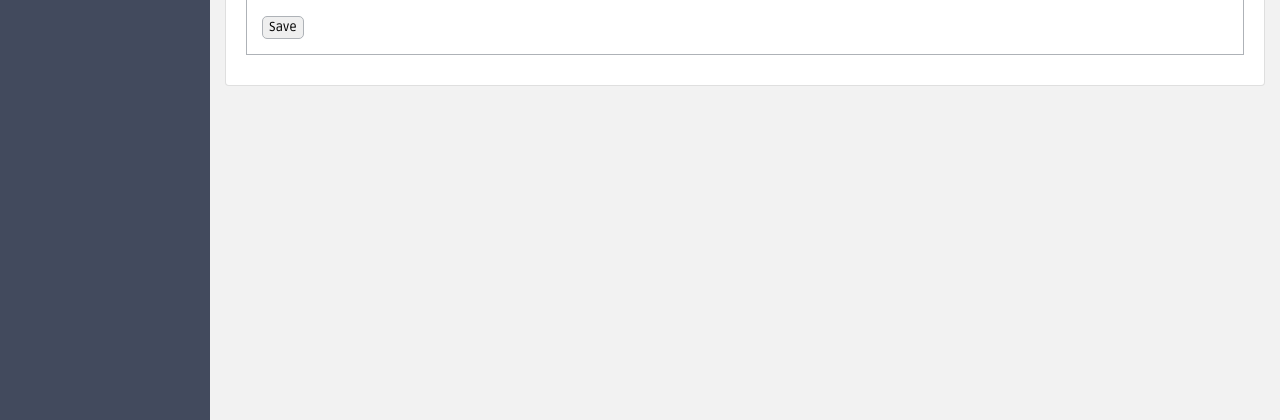
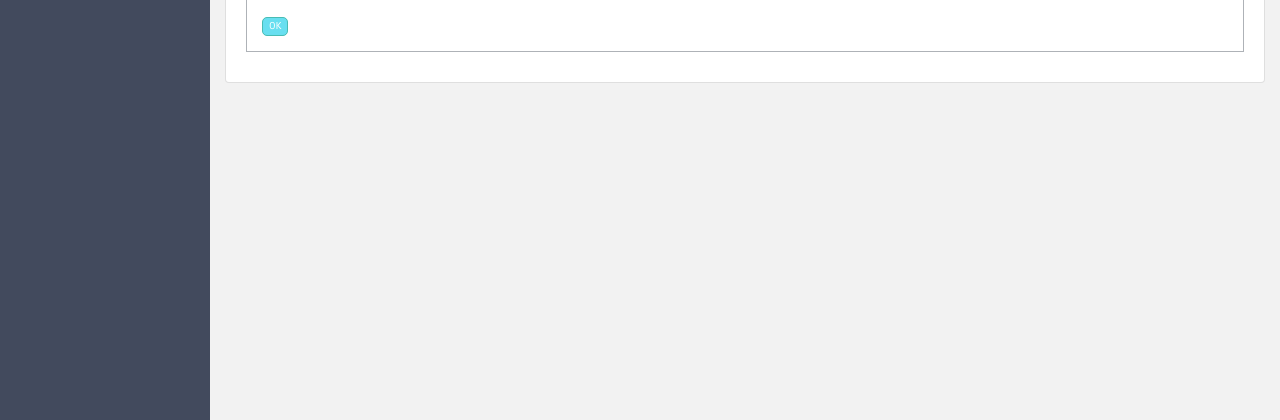
Before and after one commit to gcantu/kaizen, a Django app: page /proposal/add_proposal/1 in a window 1280 px wide. Shown: the part 380-800 px from the top of the page. Run offline with Django 3.2, Linux system fonts and the light colour scheme; data that the repository does not hold is empty; parts of the project's set-up code (start-up, migrations or seed data) failed here and were passed over; some libraries are stand-ins or nearby versions.

Commit message:
Style form buttons

```diff
--- a/mysite/proposal/templates/proposal/customer_form.html
+++ b/mysite/proposal/templates/proposal/customer_form.html
@@ -38,5 +38,5 @@
     {% render_field  form.email class="form-control" placeholder=form.email.label %}
   </div>
 
-  <input type="submit" value="OK"/>
+  <input class="btn-theme right-align" type="submit" value="OK"/>
 </form>
--- a/mysite/proposal/templates/proposal/proposal_form.html
+++ b/mysite/proposal/templates/proposal/proposal_form.html
@@ -18,5 +18,5 @@
     </div>
   </div>
 
-  <input type="submit" value="Save"/>
+  <input class="btn-theme right-align" type="submit" value="OK"/>
 </form>
```
